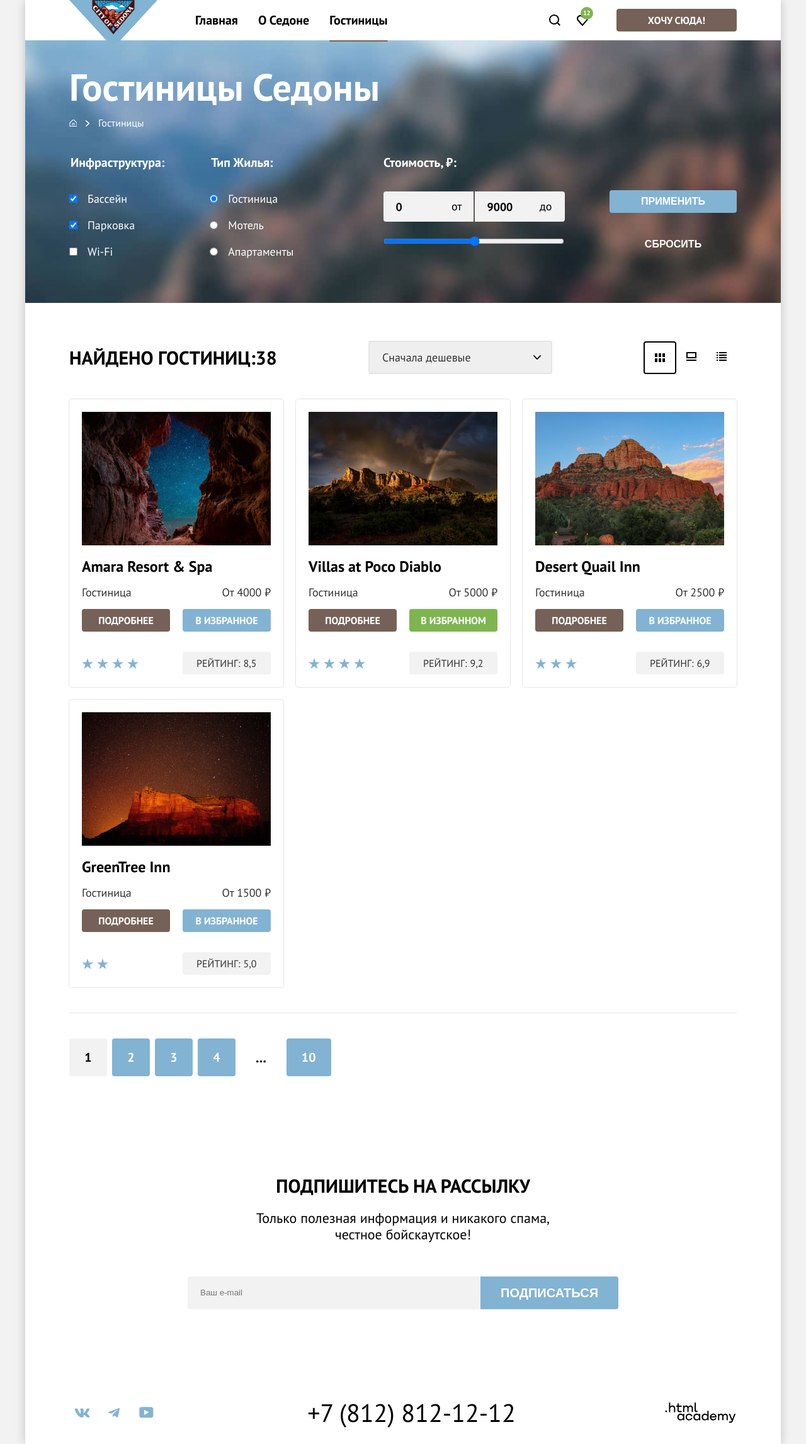
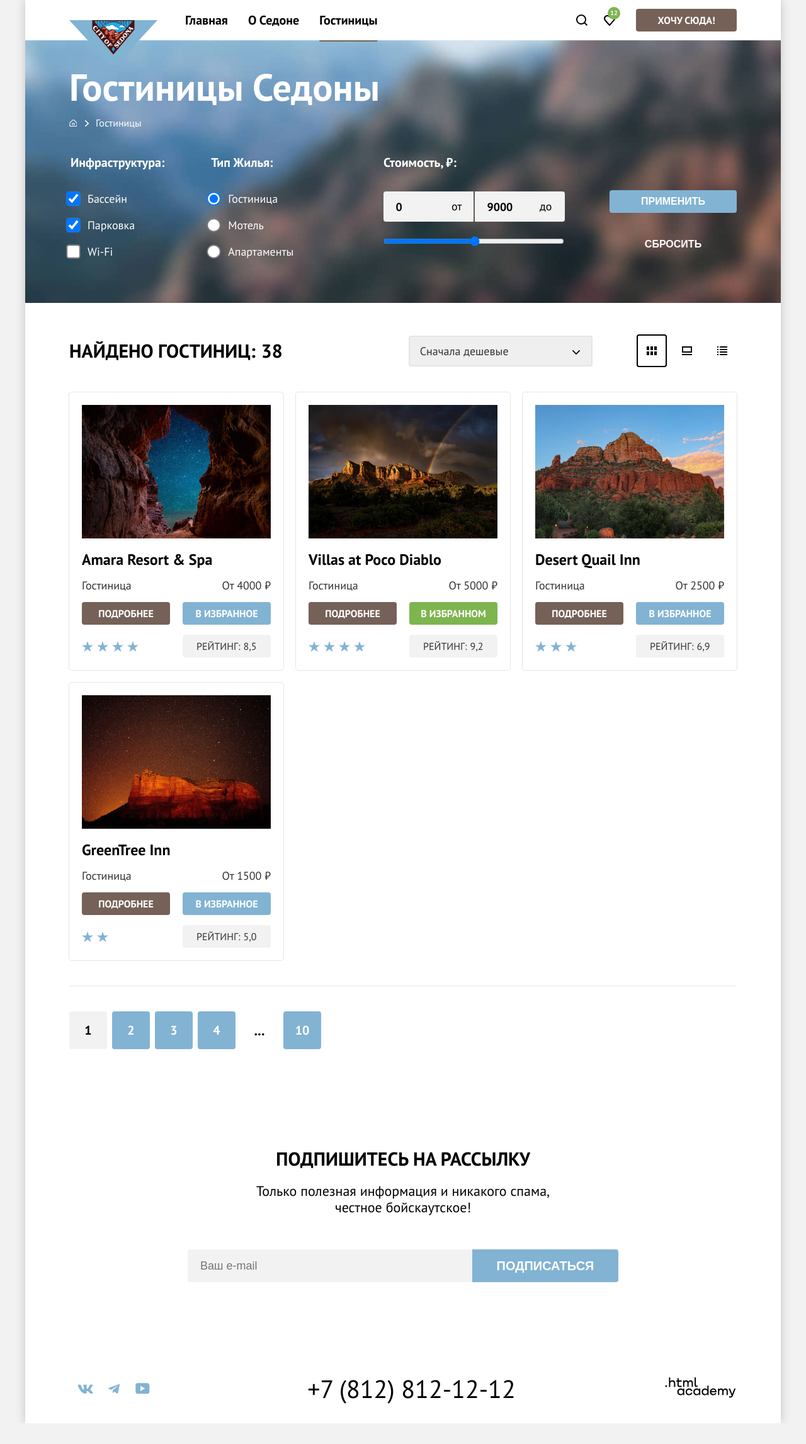
Before and after one commit to novize/262461-sedona-39, a plain HTML site: page catalog.html in a window 1280 px wide. Shown: the whole page at 63% size. After the commit the page ends 2260 px from the top, so only its background shows below. Drawn offline with Linux system fonts and the light colour scheme.

Commit message:
Add files via upload

```diff
--- a/styles/style.css
+++ b/styles/style.css
@@ -27,13 +27,9 @@ body {
   line-height: 21px;
   font-weight: 400;
   text-align: center;
-  display: flex;
-  flex-direction: column;
   box-sizing: border-box;
-  height: 100%;
   margin: 0 auto;
   padding: 0;
-  flex-grow: 1;
   color: #000000;
   background-color: #F2F2F2;
 }
@@ -46,6 +42,7 @@ body {
   width: 1200px;
   margin: 0 auto;
   padding: 0;
+  min-height: 100%;
   background-color: #FFFFFF;
   box-shadow: 0 0 15px 0 rgba(0, 0, 0, 0.2);
 }
@@ -53,34 +50,22 @@ body {
 /* Header */
 .page-header {
   display: flex;
-  flex-grow: 0;
-  flex-shrink: 0;
-  width: 1200px;
-  margin: 0 auto;
-  padding: 0;
 }
 
 .navigation {
   display: flex;
+  position: relative;
   flex-direction: row;
   justify-content: space-between;
   align-items: center;
   width: 1200px;
-  margin: 0 70px;
-}
-
-.navigation-logo-wrapper {
-  display: block;
-  position: relative;
-  align-self: flex-start;
-  width: 140px;
-  margin: 0;
-  padding: 0;
+  padding: 0 70px;
 }
 
 .navigation-logo {
   display: block;
   position: absolute;
+  width: 140px;
 }
 
 .navigation-logo img {
@@ -91,9 +76,8 @@ body {
   display: flex;
   flex-direction: row;
   align-items: center;
-  margin: 0;
-  padding: 0;
-  padding-left: 44px;
+  margin: 0 auto 0 0;
+  padding: 0 0 0 168px;
 }
 
 .navigation-item {
@@ -111,6 +95,7 @@ body {
 
 .navigation-user {
   flex-wrap: nowrap;
+  padding: 0;
   margin: 0;
 }
 
@@ -161,14 +146,16 @@ body {
 
 .header-button {
   display: block;
-  margin-left: 32px;
+  margin-left: 20px;
   font-size: 16px;
   font-weight: 700;
   line-height: 20px;
+  min-width: 160px;
+  box-sizing: border-box;
   color: #FFFFFF;
   text-transform: uppercase;
   background-color: #756157;
-  padding: 8px 50px 8px 50px;
+  padding: 8px 30px 8px 30px;
   border-radius: 4px;
 }
 
@@ -191,6 +178,7 @@ body {
 
 .active {
   text-decoration: underline;
+  -webkit-text-decoration-color: rgb(117, 98, 87);
   text-decoration-color: rgb(117, 98, 87);
   text-decoration-thickness: 2px;
   text-underline-offset: 20px;
@@ -201,13 +189,11 @@ body {
 .main-index {
   display: flex;
   flex-direction: column;
-  width: 1200px;
   margin: 0 auto;
   padding: 0;
 }
 
 .main-index-header {
-  width: 1200px;
   background-image: url(../image/svg/zig-zag.svg),
     url(../image/pictures/sedona-index-background.jpg);
   background-position: left bottom, left top;
@@ -229,9 +215,7 @@ body {
 }
 
 .advantages-header {
-  width: 652px;
-  padding: 69px 274px;
-  margin-bottom: 21px;
+  padding: 69px 274px 90px;
 }
 
 .main-advantages {
@@ -258,20 +242,14 @@ body {
   padding: 0;
 }
 
-.advantages-items {
-  width: 1200px;
-}
-
 .top-article {
   display: flex;
-  flex-wrap: nowrap;
   background-color: #82B3D3;
 }
 
 .bottom-article {
   display: flex;
   flex-direction: row-reverse;
-  flex-wrap: nowrap;
   background-color: #82B3D3;
 }
 
@@ -289,7 +267,7 @@ body {
   box-sizing: border-box;
   width: 400px;
   margin: 0;
-  padding: 85px 83px;
+  padding: 113px 85px;
   list-style: none;
   background: rgba(131, 179, 211, 0.12);
 }
@@ -310,12 +288,13 @@ body {
   display: flex;
   flex-direction: column;
   justify-content: center;
-  width: 240px;
-  padding: 85px 83px;
+  width: 230px;
+  padding: 102px 85px;
 }
 
 .item-description-title {
   display: block;
+  position: relative;
   margin: 0;
   margin-bottom: 30px;
   padding: 0;
@@ -324,6 +303,19 @@ body {
   line-height: 28px;
   color: #FFFFFF;
   text-transform: uppercase;
+}
+
+.item-description-title::after {
+  content: "";
+  display: block;
+  position: absolute;
+  width: 60px;
+  height: 2px;
+  top: 86px;
+  left: 85px;
+  background-image: url(../image/svg/rectangle-advantage-item.svg);
+  background-position: center;
+  background-repeat: no-repeat;
 }
 
 .middle-articles-title {
@@ -342,8 +334,7 @@ body {
 }
 
 .invite-items {
-  width: 505px;
-  margin: 64px auto;
+  padding: 64px 347px;
 }
 
 .invite-text-top {
@@ -375,9 +366,7 @@ body {
   display: flex;
   flex-direction: column;
   justify-content: center;
-  width: 230px;
-  height: 223px;
-  padding: 80px 85px;
+  padding: 182px 85px 80px 85px;
   list-style: none;
   background: rgba(131, 179, 211, 0.12);
 }
@@ -402,10 +391,11 @@ body {
 }
 
 .invite-item-title {
+  text-transform: uppercase;
   font-size: 24px;
   font-weight: 700;
   line-height: 28px;
-  padding-top: 102px;
+  padding: 0;
   margin: 0;
   margin-bottom: 30px;
 }
@@ -422,18 +412,21 @@ body {
   display: flex;
   flex-direction: column;
   justify-content: center;
+  box-sizing: border-box;
 }
 
 .choice {
-  width: 592px;
+  display: block;
   padding: 96px 304px;
   margin: 0;
+  box-sizing: border-box;
 }
 
 .choice-title {
   font-size: 30px;
   font-weight: 700;
   line-height: 36px;
+  text-align: center;
   margin: 0;
   margin-bottom: 20px;
   padding: 0;
@@ -450,10 +443,14 @@ body {
 }
 
 .choice-link {
+  display: block;
   font-size: 20px;
   font-weight: 700;
   line-height: 36px;
-  margin: 0;
+  box-sizing: border-box;
+  max-width: 376px;
+  text-align: center;
+  margin: 0 auto;
   padding: 8px 50px;
   color: #FFFFFF;
   text-decoration: none;
@@ -510,9 +507,13 @@ body {
 }
 
 .subscribe-box {
+  display: block;
+  box-sizing: border-box;
+  font-size: 18px;
+  font-weight: 400;
   line-height: 24px;
   text-align: left;
-  width: 452px;
+  min-width: 452px;
   padding: 14px 20px;
   border: none;
   outline: none;
@@ -521,11 +522,14 @@ body {
 }
 
 .subscribe-button {
+  display: block;
+  box-sizing: border-box;
   font-size: 20px;
   font-weight: 700;
   line-height: 36px;
-  width: 232px;
+  min-width: 232px;
   color: #FFFFFF;
+  padding: 8px 25px;
   text-transform: uppercase;
   border-radius: 0 4px 4px 0;
   background-color: #82B3D3;
@@ -540,8 +544,7 @@ body {
 .footer {
   display: flex;
   flex-direction: column;
-  flex-grow: 0;
-  flex-shrink: 0;
+  justify-content: space-between;
 }
 
 .footer-items {
@@ -550,32 +553,31 @@ body {
   justify-content: space-between;
   align-items: center;
   box-sizing: border-box;
-  width: 1200px;
   margin: 0;
   padding: 40px 70px 30px 70px;
 }
 
 .footer-social-list {
   display: flex;
-  flex-wrap: nowrap;
-  justify-content: space-between;
-  align-items: center;
+  flex-wrap: wrap;
+  justify-content: space-evenly;
   width: 142px;
-  min-height: 40px;
   padding: 0;
   margin: 0;
 }
 
 .footer-social-item {
-  display: flex;
   list-style: none;
   margin: 0;
   padding: 0;
 }
 
 .footer-social-link {
-  display: flex;
-  padding: 20px;
+  display: block;
+  height: 40px;
+  width: 40px;
+  margin: 0;
+  padding: 0;
 }
 
 .vk {
@@ -597,18 +599,19 @@ body {
 }
 
 .footer-contacts-address-phone {
-  display: flex;
+  display: block;
   font-size: 40px;
   line-height: 40px;
+  width: 331px;
   text-transform: uppercase;
   color: #000000;
   text-decoration: none;
+  padding: 5px 195px;
 }
 
 .footer-logo {
-  display: flex;
-  justify-content: center;
-  align-items: center;
+  display: block;
+  width: 115px;
 }
 
 /* Main catalog */
@@ -622,7 +625,6 @@ body {
 .filter-wrapper {
   display: flex;
   justify-content: center;
-  width: 1200px;
   background-image: url(../image/pictures/filter-catalog-background.jpg);
   background-position: left top;
   background-repeat: no-repeat;
@@ -677,7 +679,7 @@ body {
   align-items: center;
   margin: 0;
   padding: 0;
-  margin-right: 12px;
+  margin-right: 9px;
 }
 
 .catalog-breadcrumbs-item::after {
@@ -685,7 +687,7 @@ body {
   display: block;
   width: 10px;
   height: 10px;
-  margin-left: 12px;
+  margin-left: 11px;
   background-image: url(../image/svg/breadcrumbs-arrow.svg);
   background-position: center;
   background-repeat: no-repeat;
@@ -766,22 +768,45 @@ body {
 .filter-checkbox,
 .radio-batton,
 .filter-radio {
+  display: block;
   margin: 0;
   padding: 0;
 }
 
-.checkbox-button,
-.radio-batton {
-  margin-right: 16px;
+.checkbox-button {
+  transform: scale(1.7);
 }
 
+.radio-batton {
+  transform: scale(1.7);
+}
+
+
 .filter-checkbox {
+  margin-left: 16px;
   line-height: 23px;
   color: #FFFFFF;
   text-align: left;
 }
-
+/* Если используем SVG как бэкграунд */
+/*
+.filter-checkbox::before {
+  content: "";
+  display: block;
+  position: absolute;
+  cursor: pointer;
+  width: 20px;
+  height: 20px;
+  top: 1px;
+  left: -41px;
+  border-radius: 4px;
+  background-image: url(../image/svg/appearance-checkbox.svg);
+  background-position: center;
+  background-repeat: no-repeat;
+}
+*/
 .filter-radio {
+  margin-left: 16px;
   line-height: 23px;
   color: #FFFFFF;
   text-align: left;
@@ -885,18 +910,41 @@ body {
 .sorting-wrapper {
   display: flex;
   flex-direction: column;
-  width: 1200px;
-  padding: 60px 70px;
+  padding: 50px 70px 60px;
+  margin: 0;
   box-sizing: border-box;
 }
 
 .sorting {
   display: flex;
   flex-wrap: nowrap;
-  justify-content: space-between;
+  justify-content: flex-start;
   align-items: center;
   margin: 0;
   margin-bottom: 40px;
+  padding: 0;
+}
+
+.sort-text {
+  display: flex;
+  justify-content: flex-start;
+  white-space: nowrap;
+  font-size: 30px;
+  font-weight: 700;
+  line-height: 36px;
+  text-align: left;
+  text-transform: uppercase;
+  margin: 0 200px 0 0;
+  padding: 0;
+}
+
+.sort-text-value {
+  display: block;
+  text-align: left;
+  font-size: 30px;
+  font-weight: 700;
+  line-height: 36px;
+  margin: 0 0 0 9px;
   padding: 0;
 }
 
@@ -906,6 +954,7 @@ body {
   align-items: center;
   position: relative;
   margin: 0;
+  margin-right: 70px;
   padding: 0;
 }
 
@@ -914,9 +963,11 @@ body {
   border: 2px solid rgb(229, 229, 229);
   border-radius: 4px;
   outline: none;
+  -webkit-appearance: none;
+  -moz-appearance: none;
   appearance: none;
   margin: 0;
-  padding: 14px 20px;
+  padding: 12px 16px;
 }
 
 .sort-list-wrapper::after {
@@ -926,34 +977,10 @@ body {
   width: 12px;
   height: 12px;
   top: 21px;
-  left: 262px;
+  left: 260px;
   background-image: url(../image/svg/select-arrow-down.svg);
   background-position: center;
   background-repeat: no-repeat;
-}
-
-.sorting-cards {
-  display: grid;
-  width: 1060px;
-  border-bottom: 1px solid rgb(230, 230, 230);
-}
-
-.sort-text {
-  display: flex;
-  justify-content: flex-start;
-  font-size: 30px;
-  font-weight: 700;
-  line-height: 36px;
-  text-align: left;
-  text-transform: uppercase;
-  margin: 0;
-  padding: 0;
-}
-
-.sort-text-value {
-  font-size: 30px;
-  font-weight: 700;
-  line-height: 36px;
 }
 
 .sort-list {
@@ -966,16 +993,28 @@ body {
 }
 
 .sort-view-type {
-  display: flex;
-  flex-wrap: nowrap;
+  display: grid;
+  grid-template-columns: repeat(3, 48px);
+  -moz-column-gap: 8px;
+  column-gap: 8px;
   margin: 0;
   padding: 0;
 }
 
 .sort-view-item {
+  display: block;
   list-style: none;
+  margin: 0;
+  padding: 0;
+}
+
+.view-item-link {
+  display: block;
+  padding: 0;
+  margin: 0;
   width: 48px;
   height: 48px;
+  box-sizing: border-box;
 }
 
 .icon-grid {
@@ -1002,22 +1041,22 @@ body {
 }
 
 /* Sorting cards */
+.sorting-cards {
+  border-bottom: 1px solid rgb(230, 230, 230);
+}
+
 .sorting-card {
   display: grid;
   grid-template-columns: 1fr 1fr 1fr;
   justify-items: center;
   gap: 20px;
-  width: 1060px;
-  box-sizing: border-box;
   padding: 0;
   margin: 0;
   margin-bottom: 40px;
 }
 
 .sorting-card-items {
-  display: grid;
-  grid-template-columns: 1fr;
-  align-items: center;
+  display: block;
   box-sizing: border-box;
   width: 340px;
   padding: 20px;
@@ -1025,6 +1064,13 @@ body {
   list-style: none;
   outline: 1px solid rgb(230, 230, 230);
   border-radius: 4px;
+}
+
+.sorting-card-items-link {
+  display: block;
+  box-sizing: border-box;
+  margin: 0;
+  padding: 0;
 }
 
 .sorting-card-items a {
@@ -1075,9 +1121,9 @@ body {
 .buttons {
   display: grid;
   grid-template-columns: 140px 140px;
+  -moz-column-gap: 20px;
   column-gap: 20px;
   align-items: baseline;
-  margin-bottom: 16px;
 }
 
 
@@ -1111,6 +1157,7 @@ body {
 .raiting {
   display: grid;
   grid-template-columns: 1fr 1fr;
+  -moz-column-gap: 20px;
   column-gap: 20px;
 }
 
@@ -1186,6 +1233,7 @@ body {
 /* Pagination */
 .pagination-list {
   display: grid;
+  grid-template-columns: repeat(6, minmax(60px, -webkit-max-content));
   grid-template-columns: repeat(6, minmax(60px, max-content));
   gap: 8px;
   margin: 0;
@@ -1203,6 +1251,7 @@ body {
   display: flex;
   justify-content: center;
   align-items: center;
+  box-sizing: border-box;
   height: 60px;
   font-size: 20px;
   font-weight: 700;
@@ -1212,7 +1261,7 @@ body {
   text-align: center;
   background-color: #82B3D3;
   margin: 0;
-  padding: 0 24px;
+  padding: 0 12px;
   border-radius: 4px;
 }
 
@@ -1237,6 +1286,7 @@ body {
   border: none;
   padding: 0;
   white-space: nowrap;
+  -webkit-clip-path: inset(100%);
   clip-path: inset(100%);
   clip: rect(0, 0, 0, 0);
   overflow: hidden;
```
